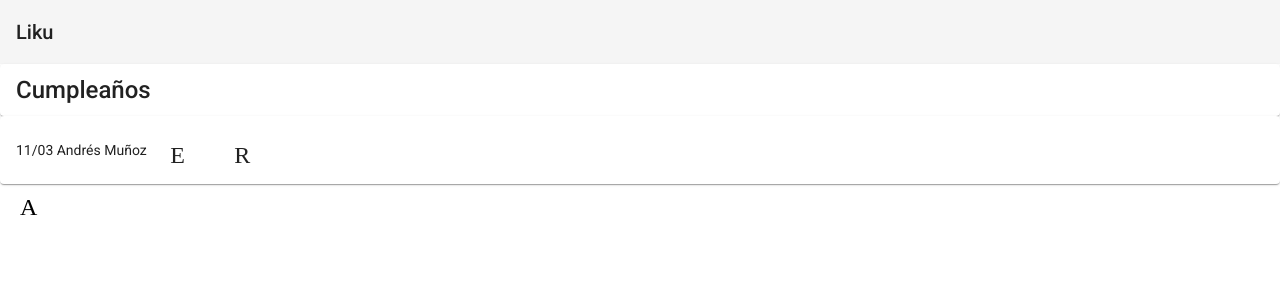
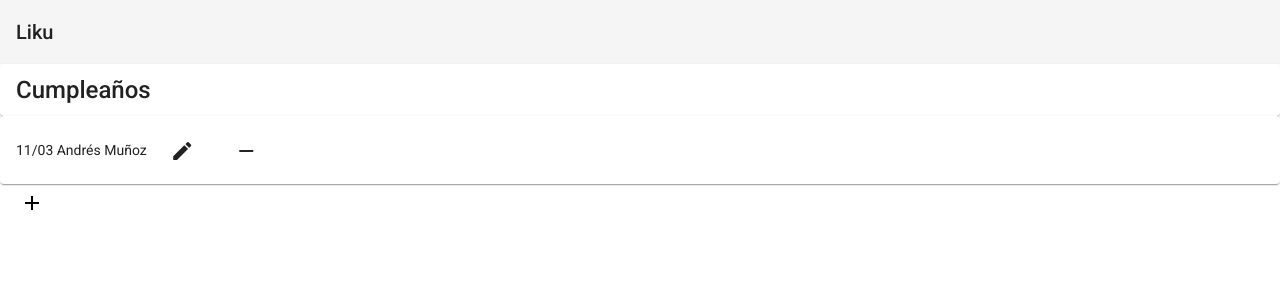
Before and after one commit to mf-andres/liku-frontend, an Angular app: page /birthdays in a window 1280 px wide. Shown: the top 300 px of the page. Built offline with nearby package versions, Linux system fonts and the light colour scheme.

Commit message:
fix: icons presentation

```diff
--- a/src/app/birthdays/birthdays.component.html
+++ b/src/app/birthdays/birthdays.component.html
@@ -9,15 +9,15 @@
     <span class="birthday-person"> Andrés Muñoz </span>
 
     <button class="edit-button" mat-button>
-      <mat-icon>Edit</mat-icon>
+      <mat-icon>edit</mat-icon>
     </button>
 
     <button class="remove-button" mat-button>
-      <mat-icon>Remove</mat-icon>
+      <mat-icon>remove</mat-icon>
     </button>
   </mat-card>
 </div>
 
 <button id="add-birthday-button" mat-button>
-  <mat-icon>Add</mat-icon>
+  <mat-icon>add</mat-icon>
 </button>
--- a/src/app/gifts/gifts.component.html
+++ b/src/app/gifts/gifts.component.html
@@ -7,9 +7,7 @@
 <div id="gifts-list">
   <mat-card>
     <div class="gift-description-container">
-            <span class="description">
-                Bicicleta
-            </span>
+      <span class="description"> Bicicleta </span>
     </div>
 
     <div class="gift-options-container">
@@ -18,16 +16,16 @@
       </button>
 
       <button class="edit-button" mat-button>
-                <mat-icon>Edit</mat-icon>
+        <mat-icon>edit</mat-icon>
       </button>
 
       <button class="remove-button" mat-button>
-                <mat-icon>Remove</mat-icon>
+        <mat-icon>remove</mat-icon>
       </button>
     </div>
   </mat-card>
 </div>
 
 <button id="add-gift-button" mat-button>
-    <mat-icon>Add</mat-icon>
+  <mat-icon>add</mat-icon>
 </button>
```
Lines whose indentation alone changed are shown as unchanged.
